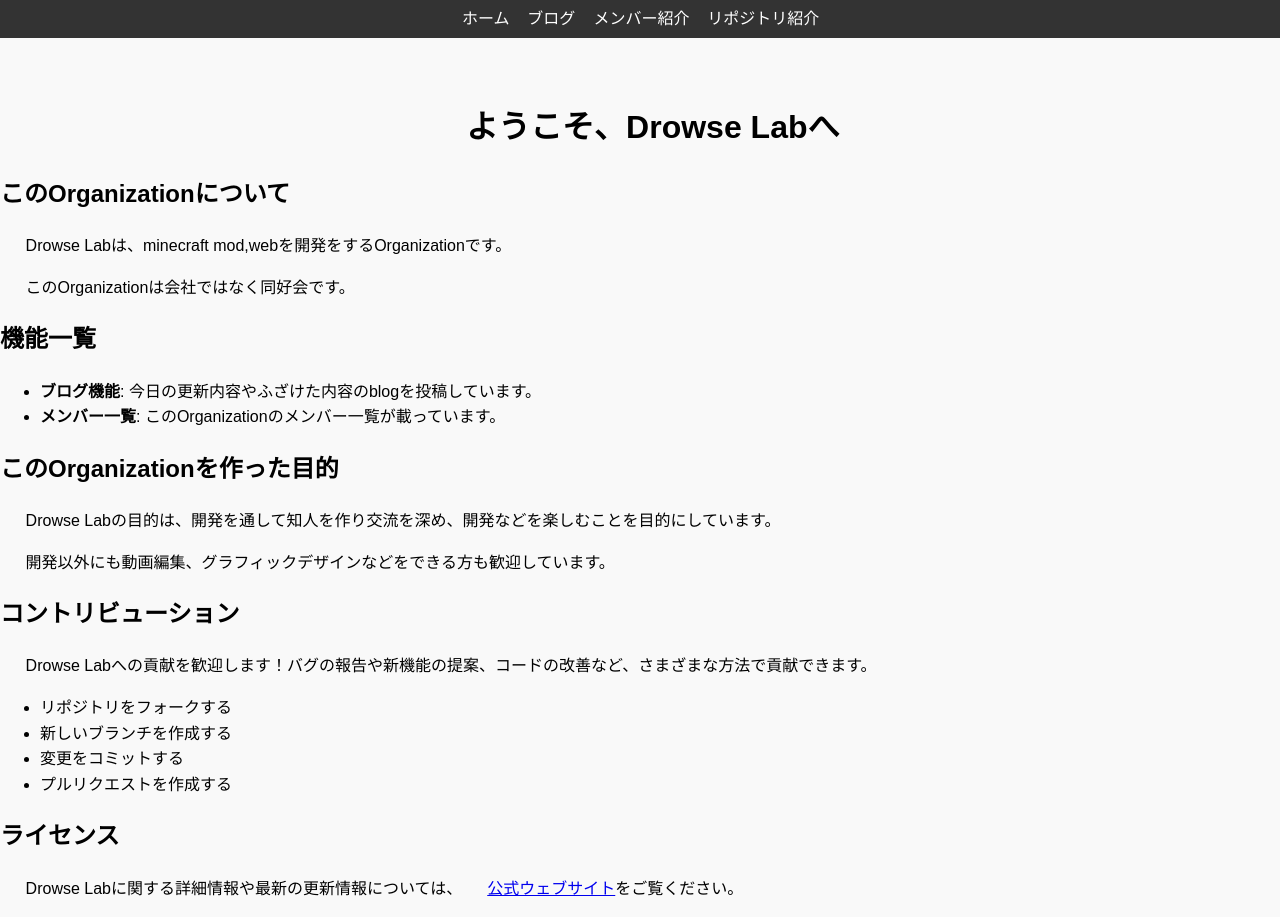
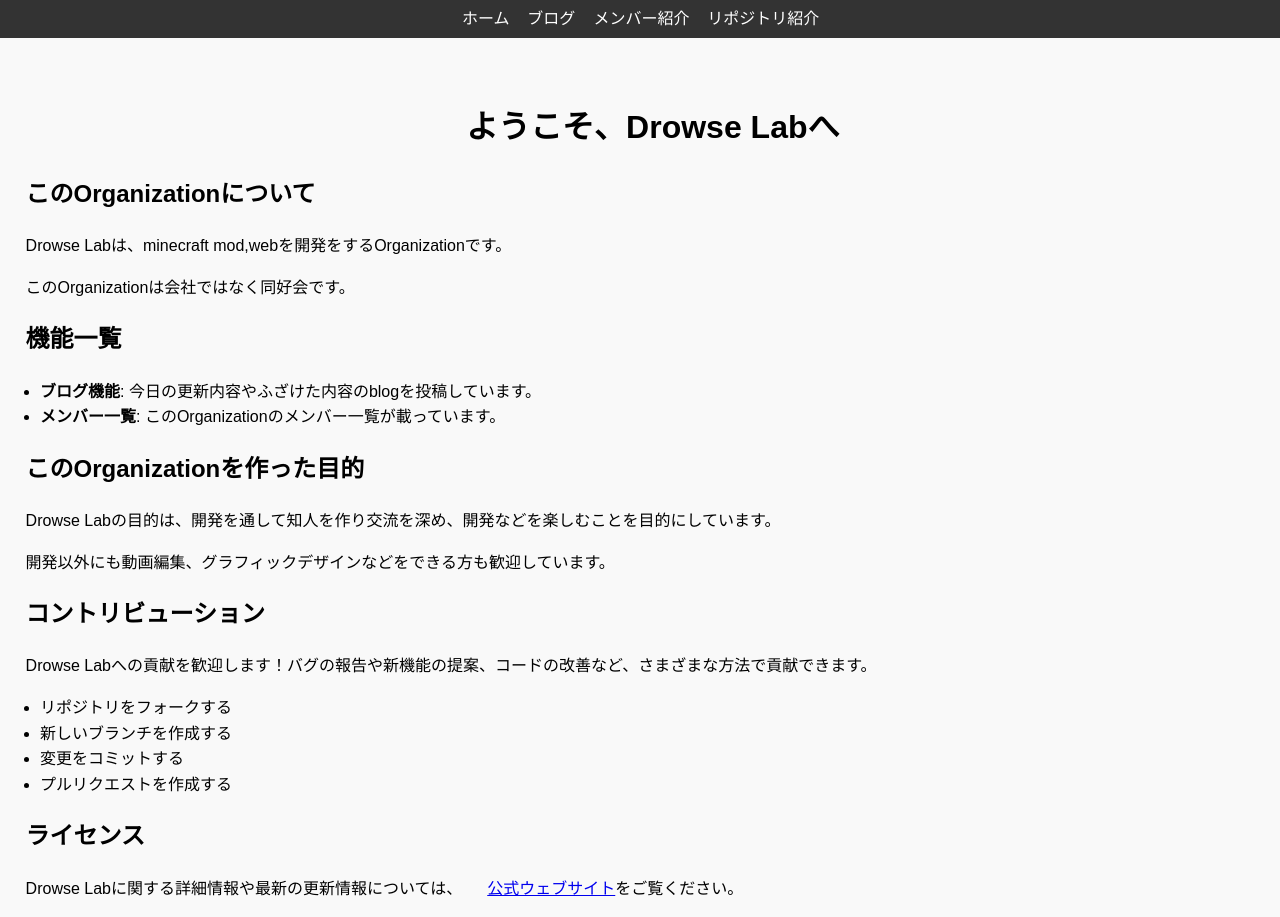
Before and after one commit to Drowse-Lab/Drowse-Lab, a Jekyll site: the page index.html, which Jekyll copies as it is, in a window 1280 px wide. Built offline with Jekyll 4.4.1, drawn with Linux system fonts in a browser that asks for light colours.

Commit message:
Update styles.css

```diff
--- a/assets/css/styles.css
+++ b/assets/css/styles.css
@@ -48,6 +48,14 @@
     margin-top: 5%;
     padding-left: 2%; /* 左に余白を */
 
+}
+
+h2 {
+    padding-left: 2%; /* 左に余白を */
+}
+
+h3 {
+    padding-left: 2%; /* 左に余白を */
 }
 
 p {
```
